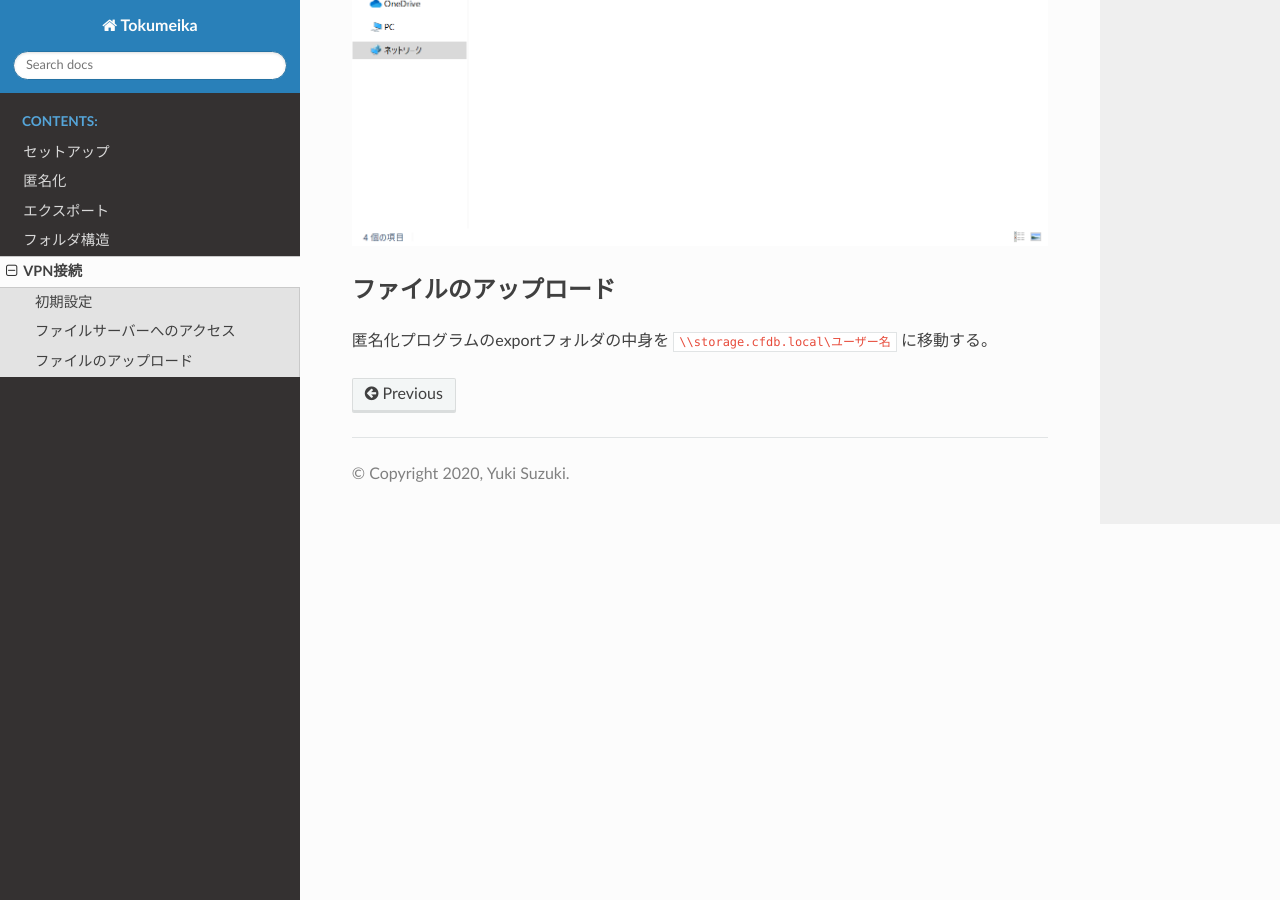
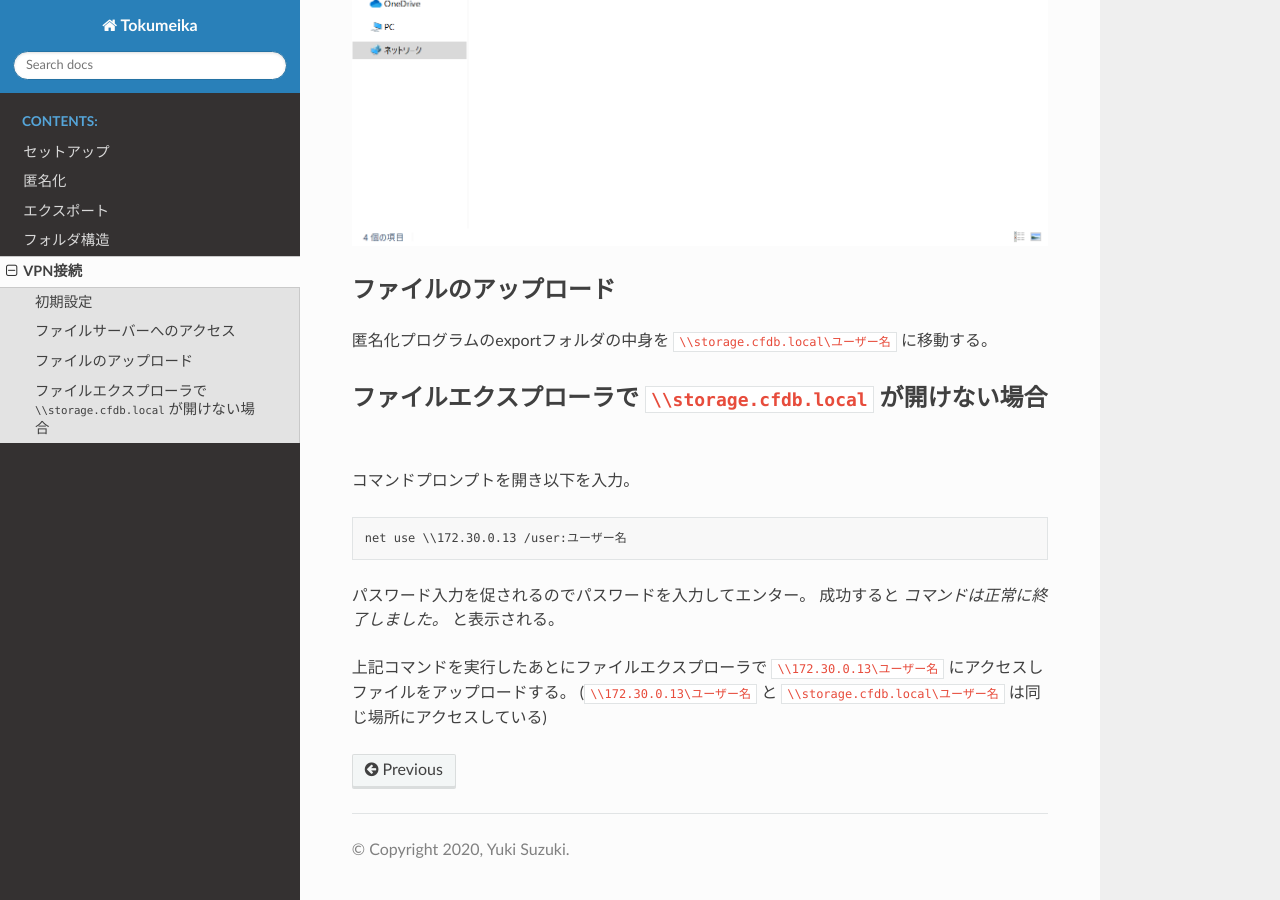
Before and after one commit to ykszk/Tokumeika, a Sphinx documentation site: the page built from docs/source/vpn/vpn.rst, in a window 1280 px wide and 900 px high, scrolled down 5710 px. Built offline with Sphinx 7.4.7 and the Read the Docs theme 2.0.0, drawn with Linux system fonts in a browser that asks for light colours.

Commit message:
Update VPN documentation

```diff
--- a/docs/source/vpn/vpn.rst
+++ b/docs/source/vpn/vpn.rst
@@ -67,3 +67,18 @@ Public, Share等のフォルダが表示されれば成功
 --------------------------
 
 匿名化プログラムのexportフォルダの中身を :file:`\\\\\\storage.cfdb.local\\ユーザー名` に移動する。
+
+ファイルエクスプローラで :file:`\\\\\\storage.cfdb.local` が開けない場合
+------------------------------------------------------------------------------
+
+コマンドプロンプトを開き以下を入力。
+
+.. code:: bat
+
+    net use \\172.30.0.13 /user:ユーザー名
+
+パスワード入力を促されるのでパスワードを入力してエンター。
+成功すると `コマンドは正常に終了しました。` と表示される。
+
+上記コマンドを実行したあとにファイルエクスプローラで :file:`\\\\\\172.30.0.13\\ユーザー名` にアクセスしファイルをアップロードする。
+(:file:`\\\\\\172.30.0.13\\ユーザー名` と :file:`\\\\\\storage.cfdb.local\\ユーザー名` は同じ場所にアクセスしている)
```
